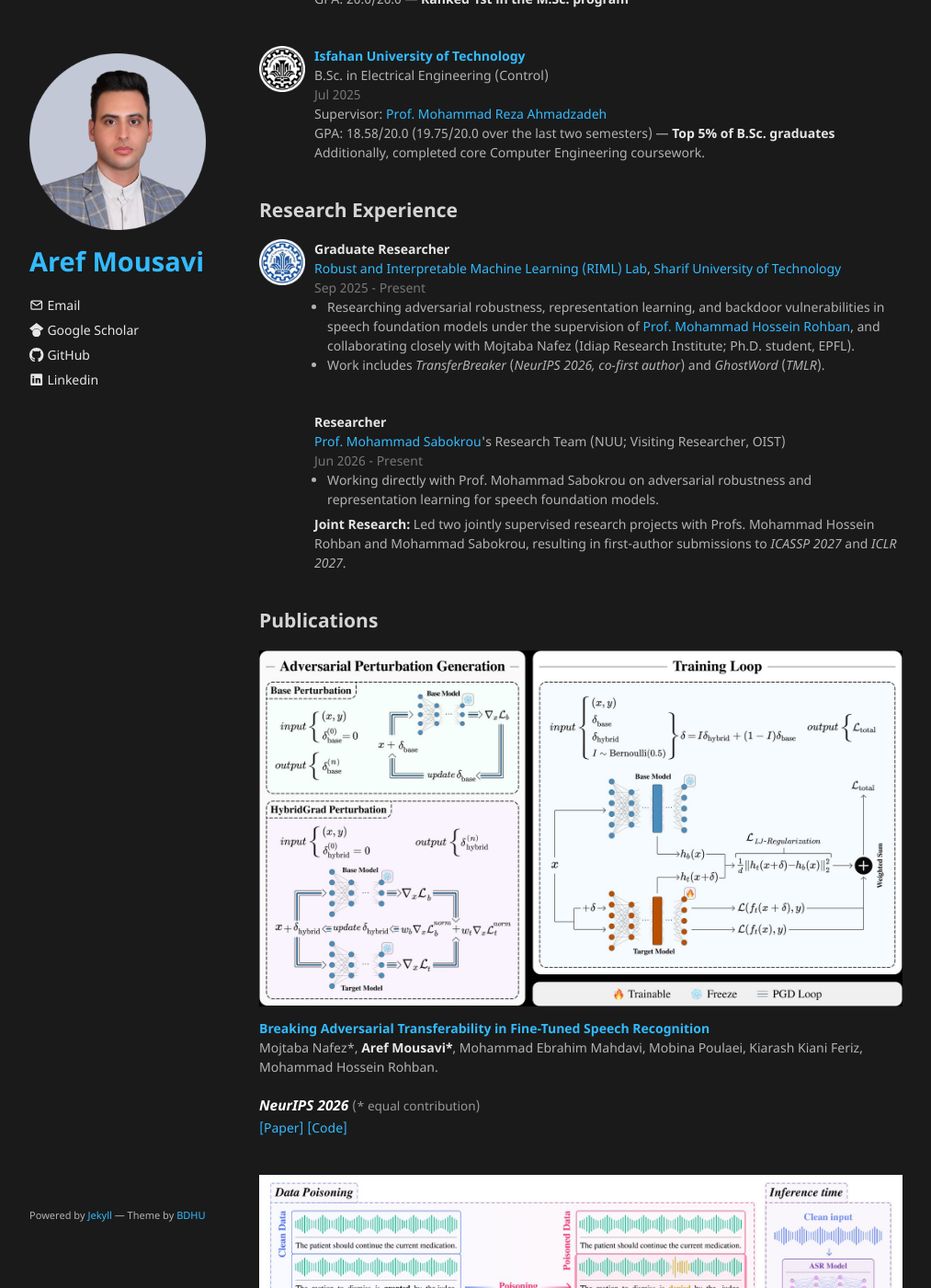
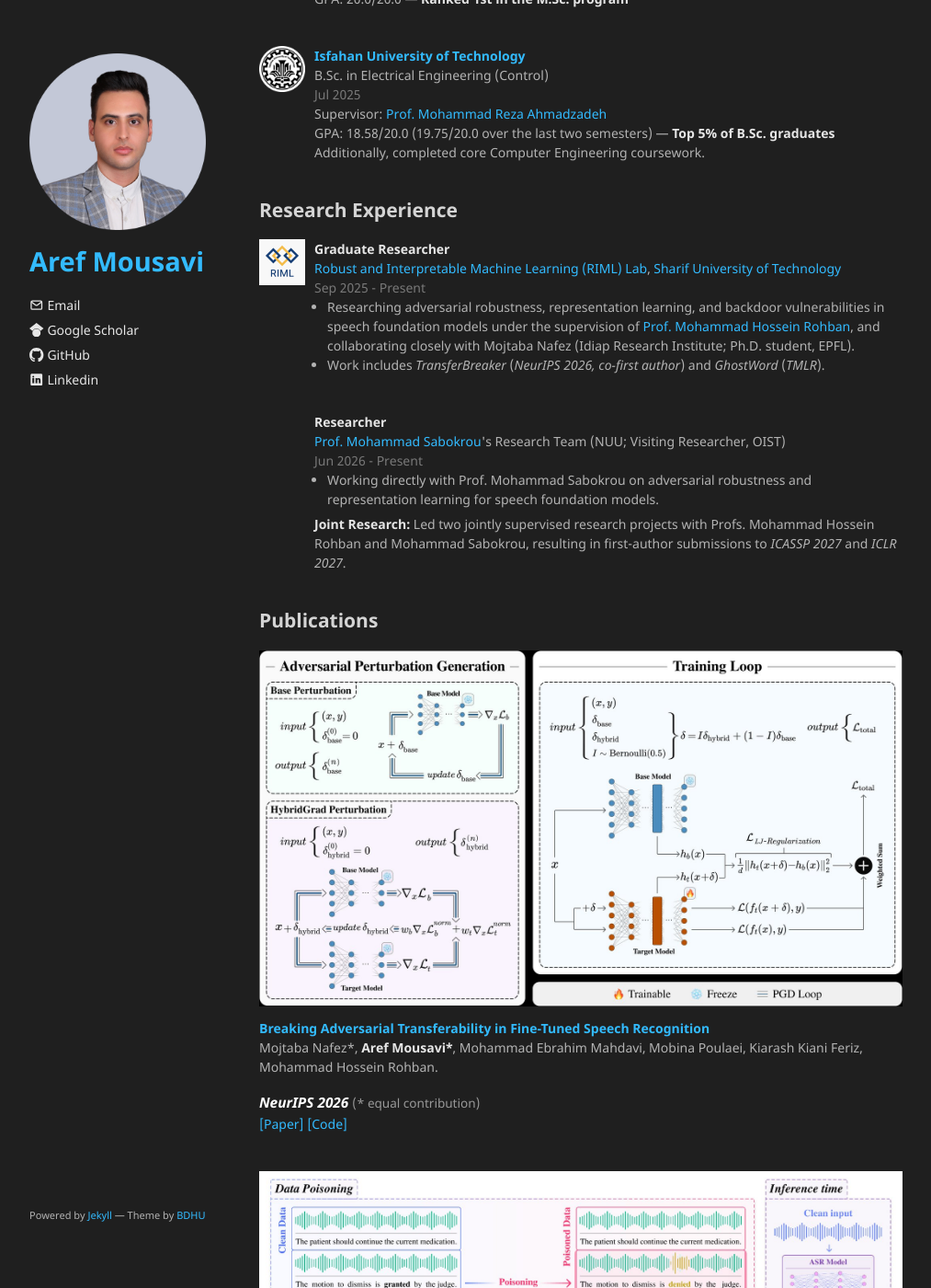
Before and after one commit to arefmousavi/arefmousavi.github.io, a Jekyll site: the page built from index.md, in a window 1280 px wide and 1400 px high, scrolled down 868 px. Shown: the whole window at 92% size, without its empty margins (133-1146 px from the left). Built offline with Jekyll 4.4.1, drawn with Linux system fonts in a browser that asks for light colours; the repository's description, which GitHub fills in, is left out.

Commit message:
Update website

```diff
--- a/_sass/colors.scss
+++ b/_sass/colors.scss
@@ -118,7 +118,7 @@ hvr -> hover
 --L-kbd-text: 100%;
 // misilainius
 --L-splitter-blockquote-and-section: 15%;// for elements like hr and blockquote
---L-bg: 10%;
+--L-bg: 12%;
 --L-small-in-a: 60%;
 --L-table-header-and-dt: 90%; //more on dt's https://www.w3schools.com/tags/tryit.asp?filename=tryhtml_dd_test
 }
--- a/index.md
+++ b/index.md
@@ -52,7 +52,7 @@ I also work directly with <a href="https://scholar.google.com/citations?hl=en&us
 
 ## Research Experience
 <div style="display:flex; align-items:flex-start;">
-  <img src="./assets/img/SUT.png" alt="" style="width:50px; height:50px; margin-right:10px;">
+  <img src="./assets/img/RIML.jpg" alt="RIML Lab" style="width:50px; height:50px; margin-right:10px;">
   <div>
     <strong>Graduate Researcher</strong><br>
     <a href="https://www.linkedin.com/company/robust-and-interpretable-machine-learning-lab/" target="_blank">Robust and Interpretable Machine Learning (RIML) Lab</a>,
@@ -87,24 +87,24 @@ I also work directly with <a href="https://scholar.google.com/citations?hl=en&us
 ## Publications
 <img src="./assets/img/publications/transferbreaker_overview.jpg" alt="TransferBreaker overview" style="width:100%; height:auto; margin:0 0 8px 0;">
 <strong><a href="https://arxiv.org/abs/2610.09109" target="_blank">Breaking Adversarial Transferability in Fine-Tuned Speech Recognition</a></strong><br>
-Mojtaba Nafez*, <strong>Aref Mousavi*</strong>, Mohammad Ebrahim Mahdavi, Mobina Poulaei, Kiarash Kiani Feriz, Mohammad Hossein Rohban.<br>
-<div style="font-size:1.10em; font-weight:700; color:#ffffff; margin:3px 0 2px 0;"><em>NeurIPS 2026</em> <span style="font-size:0.88em; font-weight:400; color:#999999;">(* equal contribution)</span></div>
+Mojtaba Nafez*, <strong>Aref Mousavi*</strong>, Mohammad Ebrahim Mahdavi, Mobina Poulaei, Kiarash Kiani Feriz, Mohammad Hossein Rohban.
+<div style="font-size:1.10em; font-weight:700; color:#ffffff; margin:0 0 2px 0; line-height:1.2;"><em>NeurIPS 2026</em> <span style="font-size:0.88em; font-weight:400; color:#999999;">(* equal contribution)</span></div>
 <a href="https://arxiv.org/abs/2610.09109" target="_blank">[Paper]</a>
 <a href="https://github.com/rohban-lab/TransferBreaker" target="_blank">[Code]</a>
 <br><br>
 
 <img src="./assets/img/publications/ghostword.jpg" alt="GhostWord overview" style="width:100%; height:auto; margin:0 0 8px 0;">
 <strong><a href="https://openreview.net/pdf?id=vngoPfQCJf" target="_blank">GhostWord: A Fine-Grained Backdoor Attack on Automatic Speech Recognition</a></strong><br>
-Mojtaba Nafez, Mobina Poulaei, Kiarash Kiani Feriz, <strong>Aref Mousavi</strong>, Mohammad Ebrahim Mahdavi, Mohammad Hossein Rohban.<br>
-<div style="font-size:1.10em; font-weight:700; color:#ffffff; margin:3px 0 2px 0;"><em>TMLR</em></div>
+Mojtaba Nafez, Mobina Poulaei, Kiarash Kiani Feriz, <strong>Aref Mousavi</strong>, Mohammad Ebrahim Mahdavi, Mohammad Hossein Rohban.
+<div style="font-size:1.10em; font-weight:700; color:#ffffff; margin:0 0 2px 0; line-height:1.2;"><em>TMLR</em></div>
 <a href="https://openreview.net/pdf?id=vngoPfQCJf" target="_blank">[Paper]</a>
 <a href="https://github.com/rohban-lab/GhostWord" target="_blank">[Code]</a>
 <br><br>
 
 <img src="./assets/img/publications/hierarchical_overview.jpg" alt="Hierarchical Stabilization overview" style="width:100%; height:auto; margin:0 0 8px 0;">
 <strong><a href="https://arxiv.org/abs/2610.05310" target="_blank">Transferable Adversarial Robustness for Speech Foundation Models via Hierarchical Stabilization</a></strong><br>
-<strong>Aref Mousavi</strong>, Shahab Sherafat, Kiarash Kiani Feriz, Amirparsa Safari, Raoof Zare Moayedi, Mohammad Hossein Rohban, Mohammad Sabokrou.<br>
-<div style="font-size:1.10em; font-weight:700; color:#ffffff; margin:3px 0 2px 0;"><em>Submitted to ICASSP 2027</em></div>
+<strong>Aref Mousavi</strong>, Shahab Sherafat, Kiarash Kiani Feriz, Amirparsa Safari, Raoof Zare Moayedi, Mohammad Hossein Rohban, Mohammad Sabokrou.
+<div style="font-size:1.10em; font-weight:700; color:#ffffff; margin:0 0 2px 0; line-height:1.2;"><em>Submitted to ICASSP 2027</em></div>
 <a href="https://arxiv.org/abs/2610.05310" target="_blank">[Paper]</a>
 <a href="https://github.com/arefmousavi/hierarchical-robust-sfm" target="_blank">[Code]</a>
 <br><br>
```
Also changed, not shown: assets/img/RIML.jpg (added).
